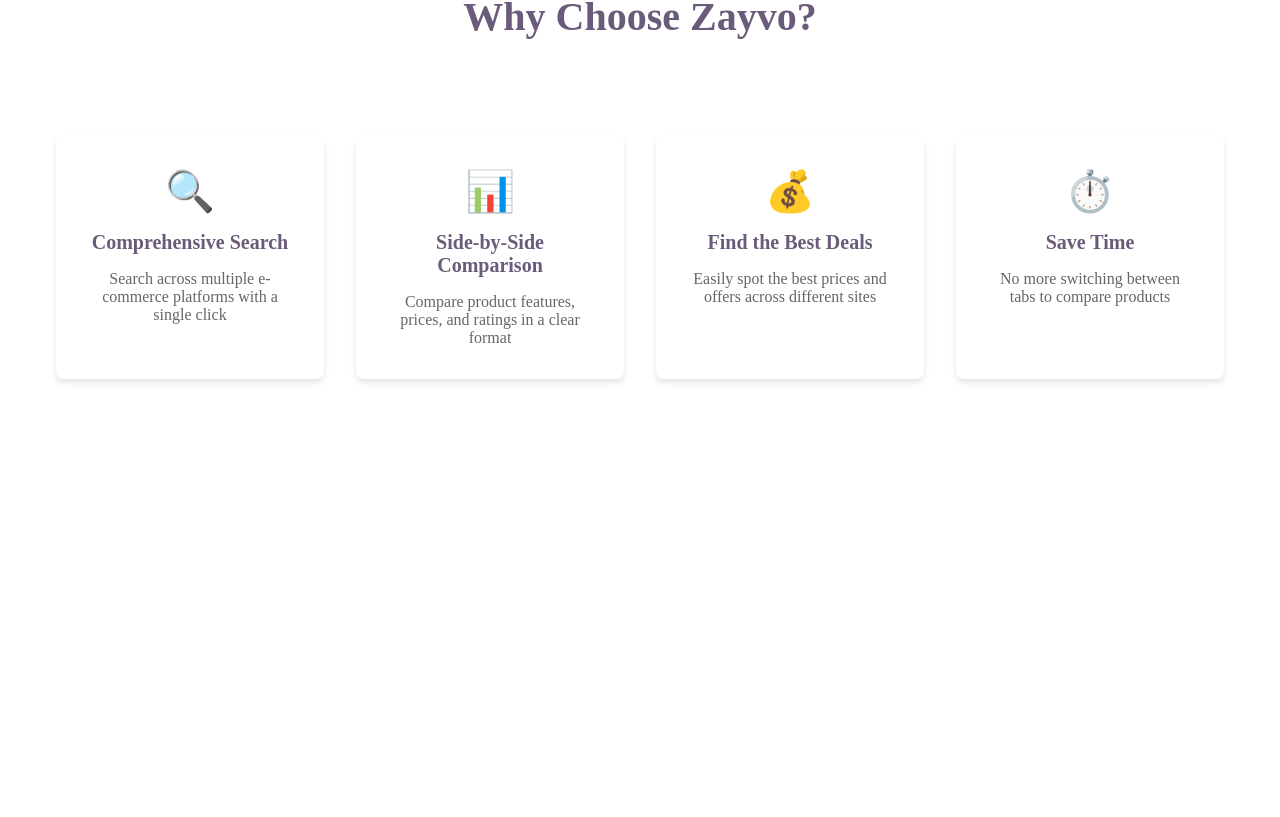
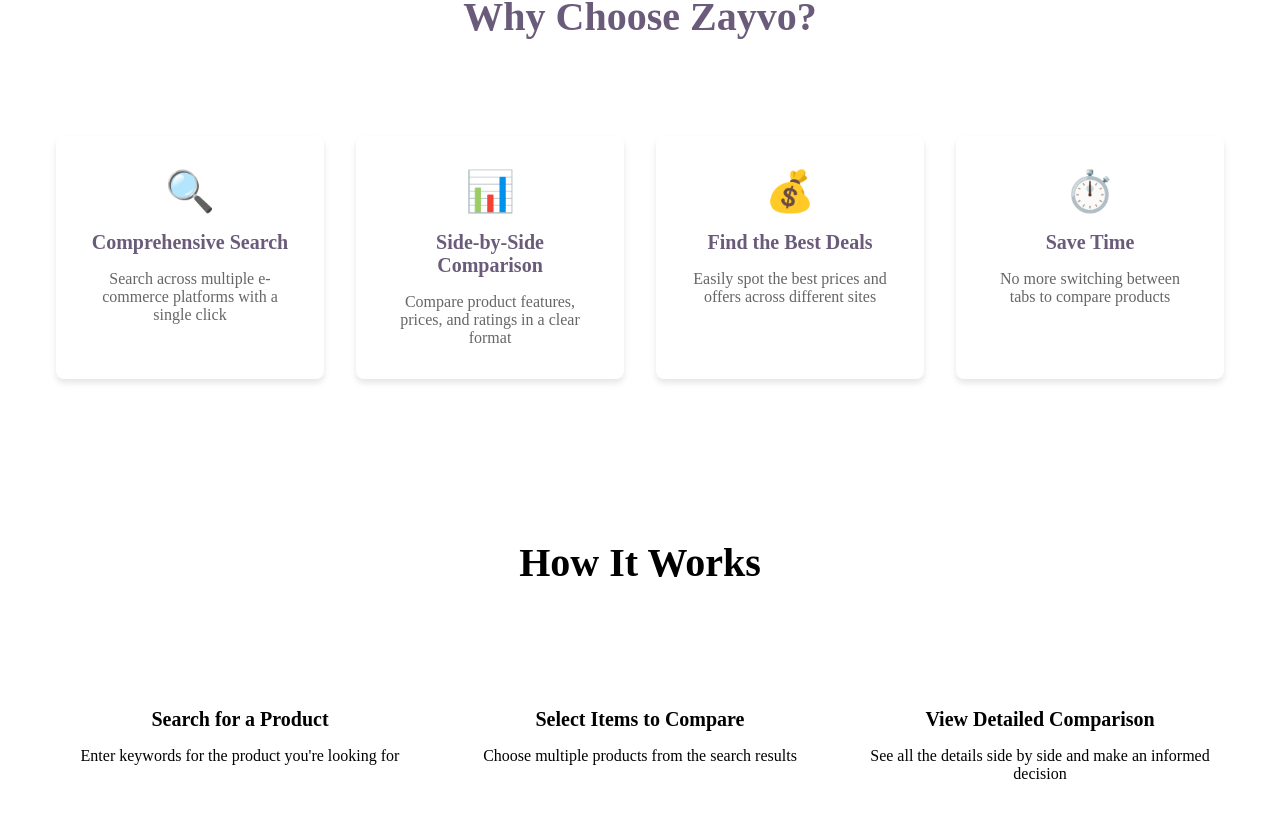
Before and after one commit to viruchafale/Zayvo, a React (Vite) app in the folder zayvo/: page / in a window 1280 px wide. Shown: the part 799-1616 px from the top of the page. Before the commit the page ends 1258 px from the top, so only its background shows below. Built offline with nearby package versions, Linux system fonts and the light colour scheme.

Commit message:
added the how it work section

```diff
--- a/zayvo/src/pages/landing_page/LandingPage.css
+++ b/zayvo/src/pages/landing_page/LandingPage.css
@@ -135,3 +135,57 @@
     margin: 0 auto;
     padding: 0 1rem;
 }
+
+
+.howItWorks {
+    padding: 5rem 0;
+    background-color: var(--secondary-color);
+}
+.howItWorksContainer{
+    width: 100%;
+    max-width: 1200px;
+    margin: 0 auto;
+    padding: 0 1rem;
+
+}
+.howItWorks h2 {
+    font-size: 2.5rem;
+    margin-bottom: 3rem;
+    color: var(--primary-color);
+}
+
+.stepsContainer {
+    display: flex;
+    justify-content: space-between;
+    gap: 2rem;
+}
+
+.step {
+    flex: 1;
+    text-align: center;
+    position: relative;
+}
+
+.stepNumber {
+    width: 50px;
+    height: 50px;
+    background-color: var(--primary-color);
+    color: white;
+    border-radius: 50%;
+    display: flex;
+    align-items: center;
+    justify-content: center;
+    font-size: 1.5rem;
+    font-weight: 700;
+    margin: 0 auto 1.5rem;
+}
+
+.step h3 {
+    font-size: 1.25rem;
+    margin-bottom: 1rem;
+    color: var(--primary-color);
+}
+
+.step p {
+color: var(--text-light);
+}
--- a/zayvo/src/pages/landing_page/LandingPage.jsx
+++ b/zayvo/src/pages/landing_page/LandingPage.jsx
@@ -48,6 +48,30 @@
             </div>
 
         </section>
+        <section className="howItWorks">
+            <div className="howItWorksContainer">
+            <h2 className="text-center">How It Works</h2>
+            <div className="stepsContainer">
+                <div className="step">
+                    <div className="stepNumber">1</div>
+                    <h3>Search for a Product</h3>
+                    <p>Enter keywords for the product you're looking for</p>
+                </div>
+                <div className="step">
+                    <div className="stepNumber">2</div>
+                    <h3>Select Items to Compare</h3>
+                    <p>Choose multiple products from the search results</p>
+                </div>
+                <div className="step">
+                    <div className="stepNumber">3</div>
+                    <h3>View Detailed Comparison</h3>
+                    <p>See all the details side by side and make an informed decision</p>
+                </div>
+            </div>
+            </div>
+      </section>
+
+
     </>
   )
 }
```
